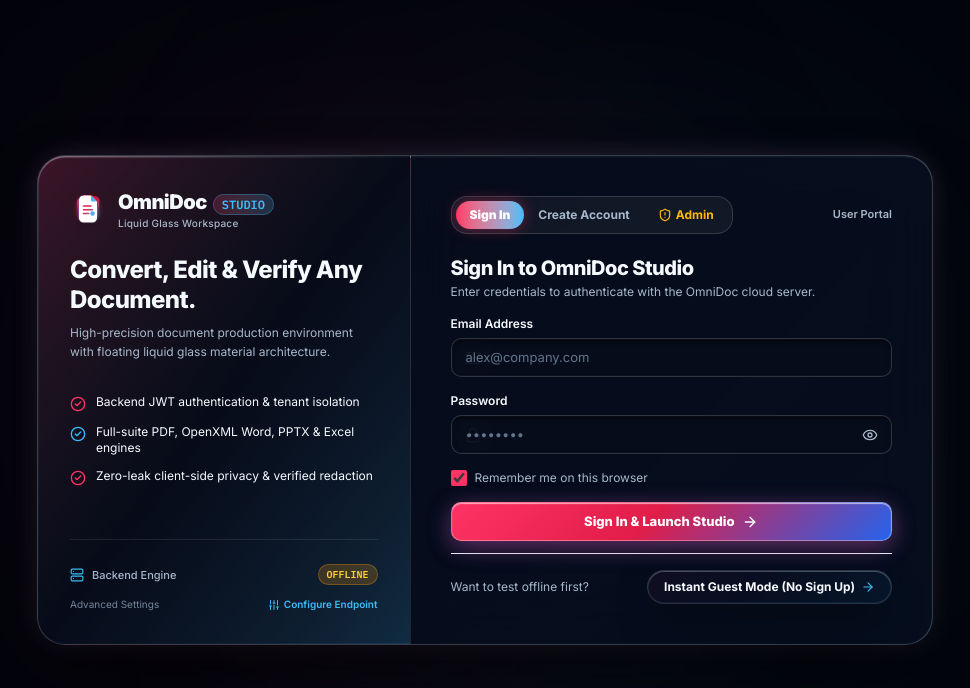
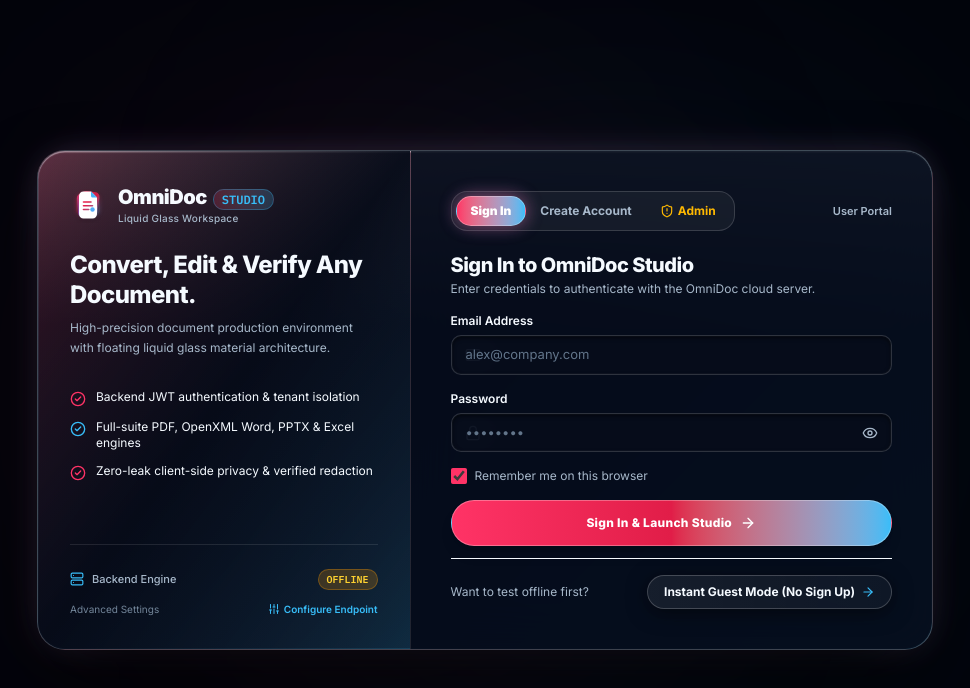
Before and after one commit to albin170/omnidoc-studio, a React (Vite) app: page / in a window 1280 px wide. Shown: the top 688 px of the page, without its empty margins (155-1125 px from the left). Built offline with nearby package versions, Linux system fonts and the light colour scheme; no server answers.

Commit message:
feat(ui): complete red-blue floating liquid glass 6 redesign and fix dashboard column squashing

```diff
--- a/src/components/auth/AuthGateway.tsx
+++ b/src/components/auth/AuthGateway.tsx
@@ -360,7 +360,7 @@ export const AuthGateway: React.FC<AuthGatewayProps> = ({ onAuthenticate, initia
                   onClick={() => setMode('signin')}
                   className={`px-3.5 py-1.5 rounded-xl transition-all cursor-pointer ${
                     mode === 'signin'
-                      ? 'bg-gradient-to-r from-[#FF3366] to-[#38BDF8] text-white font-black shadow-[0_0_15px_rgba(255,51,102,0.4)]'
+                      ? 'bg-gradient-to-r from-[#FF3366] to-[#38BDF8] text-white font-black shadow-[0_0_18px_rgba(255,51,102,0.45),0_0_18px_rgba(56,189,248,0.3)] border border-white/30'
                       : 'text-[#A7B8CA] hover:text-white'
                   }`}
                 >
@@ -371,7 +371,7 @@ export const AuthGateway: React.FC<AuthGatewayProps> = ({ onAuthenticate, initia
                   onClick={() => setMode('signup')}
                   className={`px-3.5 py-1.5 rounded-xl transition-all cursor-pointer ${
                     mode === 'signup'
-                      ? 'bg-gradient-to-r from-[#FF3366] to-[#38BDF8] text-white font-black shadow-[0_0_15px_rgba(255,51,102,0.4)]'
+                      ? 'bg-gradient-to-r from-[#FF3366] to-[#38BDF8] text-white font-black shadow-[0_0_18px_rgba(255,51,102,0.45),0_0_18px_rgba(56,189,248,0.3)] border border-white/30'
                       : 'text-[#A7B8CA] hover:text-white'
                   }`}
                 >
@@ -495,10 +495,10 @@ export const AuthGateway: React.FC<AuthGatewayProps> = ({ onAuthenticate, initia
                 <button
                   type="submit"
                   disabled={isLoading}
-                  className={`w-full py-3 rounded-xl font-bold text-xs shadow-lg flex items-center justify-center gap-2 transition-all cursor-pointer mt-4 ${
+                  className={`w-full py-3.5 rounded-xl font-extrabold text-xs tracking-wide shadow-lg flex items-center justify-center gap-2 transition-all cursor-pointer mt-4 active:scale-[0.99] ${
                     mode === 'admin'
-                      ? 'bg-gradient-to-r from-amber-500 to-amber-600 text-black shadow-amber-500/25 hover:from-amber-400 hover:to-amber-500'
-                      : 'lg-btn-primary'
+                      ? 'bg-gradient-to-r from-amber-500 via-amber-600 to-amber-700 text-black shadow-amber-500/30 hover:from-amber-400 hover:to-amber-500 border border-amber-300/40'
+                      : 'bg-gradient-to-r from-[#FF3366] via-[#E11D48] to-[#38BDF8] hover:from-[#FF4D7D] hover:via-[#FF3366] hover:to-[#50C8FF] text-white shadow-[0_10px_35px_rgba(255,51,102,0.4),0_10px_35px_rgba(56,189,248,0.3)] border border-white/30'
                   }`}
                 >
                   {isLoading ? (
@@ -629,7 +629,7 @@ export const AuthGateway: React.FC<AuthGatewayProps> = ({ onAuthenticate, initia
                 <button
                   type="submit"
                   disabled={isLoading || !termsAccepted || !privacyAccepted || !aiConsent}
-                  className="w-full py-3 rounded-xl lg-btn-primary flex items-center justify-center gap-2 transition-all cursor-pointer mt-2 disabled:opacity-50"
+                  className="w-full py-3.5 rounded-xl bg-gradient-to-r from-[#FF3366] via-[#E11D48] to-[#38BDF8] hover:from-[#FF4D7D] hover:via-[#FF3366] hover:to-[#50C8FF] text-white font-extrabold text-xs tracking-wide shadow-[0_10px_35px_rgba(255,51,102,0.4),0_10px_35px_rgba(56,189,248,0.3)] border border-white/30 flex items-center justify-center gap-2 transition-all cursor-pointer mt-2 disabled:opacity-40 active:scale-[0.99]"
                 >
                   {isLoading ? (
                     <>
@@ -653,7 +653,7 @@ export const AuthGateway: React.FC<AuthGatewayProps> = ({ onAuthenticate, initia
             <button
               type="button"
               onClick={handleGuestEntry}
-              className="px-4 py-2 rounded-xl lg-secondary text-[#F5FAFF] font-bold transition-all cursor-pointer flex items-center gap-1.5"
+              className="px-4 py-2 rounded-xl bg-gradient-to-r from-white/[0.07] to-white/[0.04] hover:from-white/[0.14] hover:to-white/[0.08] text-[#F5FAFF] font-bold border border-white/20 hover:border-[#38BDF8]/50 shadow-[0_4px_20px_rgba(0,0,0,0.5)] transition-all cursor-pointer flex items-center gap-1.5"
             >
               <span>Instant Guest Mode (No Sign Up)</span>
               <ArrowRight className="w-3.5 h-3.5 text-[#38BDF8]" />
--- a/src/index.css
+++ b/src/index.css
@@ -126,12 +126,12 @@ select:-webkit-autofill::first-line {
 }
 
 /* ═══════════════════════════════════════════════════════════════
-   7 DISTINCT GLASSMORPHISM MATERIAL STYLES
+   7 DISTINCT GLASSMORPHISM MATERIAL STYLES (FLOATING LIQUID GLASS)
    ═══════════════════════════════════════════════════════════════ */
 
-/* ── A. LIQUID GLASS (.glass-liquid / .lg-liquid / .lg-liquid-6) ──
-   For: Main dashboard cards, floating navigation, main panels, hero sections.
-   Refraction-inspired gradients, red-blue edge dispersion, deep smooth shadows.
+/* ── A. LIQUID GLASS 6 & HIGH-TIER LIQUID SURFACES ─────────────
+   For: Main hero cards, auth dialog, high-elevation panels, featured workspaces.
+   Deep dark obsidian base, high-saturation red-blue edge dispersion, specular rim.
 */
 .glass-liquid,
 .lg-liquid,
@@ -140,24 +140,26 @@ select:-webkit-autofill::first-line {
 .lg-primary {
   background: linear-gradient(
     135deg,
-    rgba(255, 51, 102, 0.09) 0%,
-    rgba(10, 16, 32, 0.82) 38%,
-    rgba(56, 189, 248, 0.09) 100%
-  ), rgba(6, 10, 22, 0.90);
-  backdrop-filter: blur(36px) saturate(200%);
-  -webkit-backdrop-filter: blur(36px) saturate(200%);
-  border: 1px solid rgba(255, 255, 255, 0.18);
+    rgba(255, 51, 102, 0.12) 0%,
+    rgba(8, 13, 28, 0.88) 40%,
+    rgba(56, 189, 248, 0.12) 100%
+  ), rgba(3, 6, 16, 0.94);
+  backdrop-filter: blur(38px) saturate(210%);
+  -webkit-backdrop-filter: blur(38px) saturate(210%);
+  border: 1px solid rgba(255, 255, 255, 0.22);
   border-radius: var(--radius-xl);
   box-shadow:
-    0 25px 65px -15px rgba(0, 0, 0, 0.90),
-    0 0 35px -8px rgba(255, 51, 102, 0.20),
-    0 0 35px -8px rgba(56, 189, 248, 0.20),
-    inset 0 1.5px 1px 0 rgba(255, 255, 255, 0.40),
-    inset 0 0 0 1px rgba(56, 189, 248, 0.12);
+    0 30px 80px -15px rgba(0, 0, 0, 0.95),
+    0 0 40px -10px rgba(255, 51, 102, 0.24),
+    0 0 40px -10px rgba(56, 189, 248, 0.24),
+    inset 0 1.5px 1px 0 rgba(255, 255, 255, 0.50),
+    inset 0 0 0 1px rgba(56, 189, 248, 0.14);
   position: relative;
 }
 
 .glass-liquid::before,
+.lg-liquid-6::before,
+.liquid-glass-6::before,
 .lg-primary::before {
   content: '';
   position: absolute;
@@ -165,30 +167,91 @@ select:-webkit-autofill::first-line {
   border-radius: inherit;
   background: linear-gradient(
     180deg,
-    rgba(255, 255, 255, 0.12) 0%,
-    transparent 30%
+    rgba(255, 255, 255, 0.15) 0%,
+    transparent 35%
   );
   pointer-events: none;
 }
 
-/* ── B. FROSTED GLASS (.glass-frosted) ──────────────────────────
-   For: Settings, forms, tables, document sidebars, inspector controls.
-   Translucent matte, high text readability, soft white rim.
+/* ── A.1 LIQUID GLASS 5 (Modals & Intermediate Dialogs) ──────── */
+.lg-liquid-5 {
+  background: linear-gradient(
+    135deg,
+    rgba(255, 51, 102, 0.10) 0%,
+    rgba(8, 14, 28, 0.88) 42%,
+    rgba(56, 189, 248, 0.10) 100%
+  ), rgba(4, 7, 18, 0.92);
+  backdrop-filter: blur(34px) saturate(190%);
+  -webkit-backdrop-filter: blur(34px) saturate(190%);
+  border: 1px solid rgba(255, 255, 255, 0.20);
+  border-radius: var(--radius-xl);
+  box-shadow:
+    0 25px 65px -12px rgba(0, 0, 0, 0.92),
+    0 0 32px -8px rgba(255, 51, 102, 0.20),
+    0 0 32px -8px rgba(56, 189, 248, 0.20),
+    inset 0 1.4px 1px 0 rgba(255, 255, 255, 0.45),
+    inset 0 0 0 1px rgba(56, 189, 248, 0.10);
+  position: relative;
+}
+
+/* ── A.2 LIQUID GLASS 3 & 4 (Quick Action Cards & Interactive Tiles) ─ */
+.lg-liquid-4,
+.lg-liquid-3 {
+  background: linear-gradient(
+    135deg,
+    rgba(255, 51, 102, 0.08) 0%,
+    rgba(7, 12, 26, 0.86) 45%,
+    rgba(56, 189, 248, 0.08) 100%
+  ), rgba(4, 7, 16, 0.90);
+  backdrop-filter: blur(28px) saturate(185%);
+  -webkit-backdrop-filter: blur(28px) saturate(185%);
+  border: 1px solid rgba(255, 255, 255, 0.16);
+  border-radius: var(--radius-lg);
+  box-shadow:
+    0 18px 45px -10px rgba(0, 0, 0, 0.85),
+    0 0 25px -8px rgba(56, 189, 248, 0.15),
+    inset 0 1.2px 1px 0 rgba(255, 255, 255, 0.35),
+    inset 0 0 0 1px rgba(56, 189, 248, 0.08);
+  position: relative;
+  transition: all var(--duration-normal) var(--ease-out-expo);
+}
+
+.lg-liquid-3:hover,
+.lg-liquid-4:hover {
+  background: linear-gradient(
+    135deg,
+    rgba(255, 51, 102, 0.14) 0%,
+    rgba(10, 16, 34, 0.90) 45%,
+    rgba(56, 189, 248, 0.14) 100%
+  ), rgba(6, 10, 22, 0.94);
+  transform: translateY(-4px);
+  border-color: rgba(56, 189, 248, 0.50);
+  box-shadow:
+    0 26px 65px -10px rgba(0, 0, 0, 0.94),
+    0 0 35px -5px rgba(255, 51, 102, 0.30),
+    0 0 35px -5px rgba(56, 189, 248, 0.30),
+    inset 0 1.5px 1px 0 rgba(255, 255, 255, 0.50);
+}
+
+/* ── B. FROSTED GLASS & SIDEBAR (.glass-frosted / .lg-sidebar) ─
+   Deep dark translucent obsidian, crisp right edge, high text clarity.
 */
 .glass-frosted,
 .lg-sidebar,
 .glass-sidebar {
   background: linear-gradient(
     180deg,
-    rgba(8, 14, 28, 0.88) 0%,
-    rgba(6, 10, 20, 0.92) 100%
+    rgba(7, 11, 22, 0.96) 0%,
+    rgba(3, 6, 14, 0.98) 50%,
+    rgba(5, 9, 18, 0.96) 100%
   );
-  backdrop-filter: blur(28px) saturate(180%);
-  -webkit-backdrop-filter: blur(28px) saturate(180%);
-  border: 1px solid rgba(255, 255, 255, 0.12);
+  backdrop-filter: blur(36px) saturate(200%);
+  -webkit-backdrop-filter: blur(36px) saturate(200%);
+  border-right: 1px solid rgba(255, 255, 255, 0.14);
   box-shadow:
-    0 12px 32px 0 rgba(0, 0, 0, 0.65),
-    inset 0 1px 0 0 rgba(255, 255, 255, 0.18);
+    12px 0 45px -10px rgba(0, 0, 0, 0.88),
+    inset 0 1px 0 0 rgba(255, 255, 255, 0.20),
+    inset -1px 0 0 0 rgba(56, 189, 248, 0.12);
 }
 
 /* ── C. CRYSTAL GLASS (.glass-crystal) ──────────────────────────
@@ -220,17 +283,18 @@ select:-webkit-autofill::first-line {
 .glass-card {
   background: linear-gradient(
     135deg,
-    rgba(255, 51, 102, 0.05) 0%,
-    rgba(10, 16, 32, 0.78) 45%,
-    rgba(56, 189, 248, 0.05) 100%
-  );
-  backdrop-filter: blur(24px) saturate(170%);
-  -webkit-backdrop-filter: blur(24px) saturate(170%);
-  border: 1px solid rgba(255, 255, 255, 0.14);
+    rgba(255, 51, 102, 0.08) 0%,
+    rgba(7, 12, 24, 0.88) 42%,
+    rgba(56, 189, 248, 0.08) 100%
+  ), rgba(3, 6, 15, 0.92);
+  backdrop-filter: blur(30px) saturate(190%);
+  -webkit-backdrop-filter: blur(30px) saturate(190%);
+  border: 1px solid rgba(255, 255, 255, 0.16);
   border-radius: var(--radius-lg);
   box-shadow:
-    0 16px 40px -10px rgba(0, 0, 0, 0.75),
-    inset 0 1px 0 0 rgba(255, 255, 255, 0.22),
+    0 20px 50px -12px rgba(0, 0, 0, 0.88),
+    0 0 25px -8px rgba(56, 189, 248, 0.15),
+    inset 0 1.2px 1px 0 rgba(255, 255, 255, 0.38),
     inset 0 0 0 1px rgba(56, 189, 248, 0.08);
   transition: all var(--duration-normal) var(--ease-out-expo);
 }
@@ -240,17 +304,17 @@ select:-webkit-autofill::first-line {
 .glass-card-hover:hover {
   background: linear-gradient(
     135deg,
-    rgba(255, 51, 102, 0.09) 0%,
-    rgba(14, 22, 44, 0.86) 45%,
-    rgba(56, 189, 248, 0.09) 100%
-  );
-  border-color: rgba(56, 189, 248, 0.45);
+    rgba(255, 51, 102, 0.14) 0%,
+    rgba(10, 16, 32, 0.92) 42%,
+    rgba(56, 189, 248, 0.14) 100%
+  ), rgba(5, 9, 20, 0.95);
+  border-color: rgba(56, 189, 248, 0.50);
   transform: translateY(-3px);
   box-shadow:
-    0 22px 55px -10px rgba(0, 0, 0, 0.85),
-    0 0 35px -5px rgba(255, 51, 102, 0.24),
-    0 0 35px -5px rgba(56, 189, 248, 0.24),
-    inset 0 1px 0 0 rgba(255, 255, 255, 0.40);
+    0 26px 60px -10px rgba(0, 0, 0, 0.92),
+    0 0 35px -5px rgba(255, 51, 102, 0.28),
+    0 0 35px -5px rgba(56, 189, 248, 0.28),
+    inset 0 1.5px 1px 0 rgba(255, 255, 255, 0.50);
 }
 
 /* ── E. IRIDESCENT GLASS (.glass-iridescent) ────────────────────
```
Also changed, not shown: src/components/common/Sidebar.tsx (+13 -13 lines), src/components/dashboard/Dashboard.tsx (+10 -10 lines).
